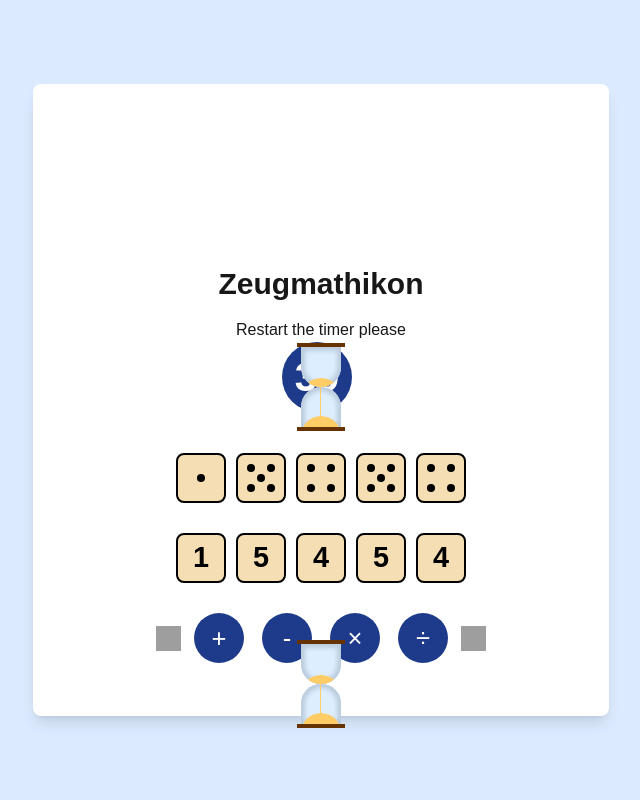
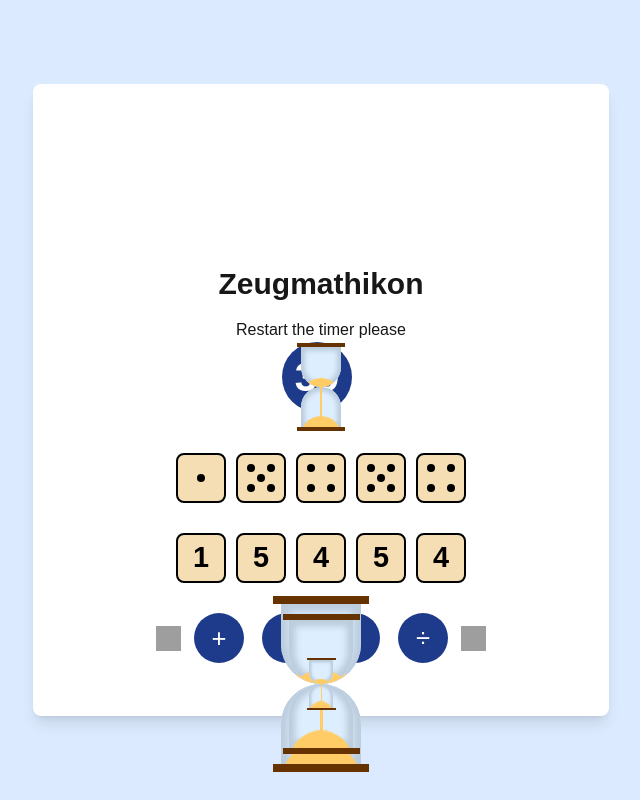
Before and after one commit to viebel/mao-game, a Next.js app: page / in a window 1280 px wide. Shown: the whole page, without its empty margins (319-959 px from the left). Built offline with nearby package versions, Linux system fonts and the light colour scheme; grey boxes are pictures that could not be loaded.

Commit message:
Control the size

```diff
--- a/src/app/globals.css
+++ b/src/app/globals.css
@@ -130,6 +130,7 @@ body {
   align-items: center;
   margin-bottom: 20px;
 }
+
 .hourglass {
   border-bottom: solid 1vmin #630;
   border-top: solid 1vmin #630;
@@ -155,6 +156,39 @@ body {
   margin: 0 auto; /* Center each section within hourglass */
 }
 
+
+.hourglass {
+  --size: 8vmin;           /* Base size for scaling */
+  --border-thickness: calc(0.1 * var(--size));
+  --margin-offset: calc(-0.6 * var(--size));
+  --shadow-size: calc(0.1 * var(--size));
+  --drip-width: calc(0.1 * var(--size));
+
+  border-bottom: solid var(--border-thickness) #630;
+  border-top: solid var(--border-thickness) #630;
+  left: 50%;
+  margin-left: var(--margin-offset);
+  margin-top: calc(-1.1 * var(--size));
+  padding: 0 calc(0.1 * var(--size));
+  position: absolute;
+  display: none;
+}
+
+.hourglass.active {
+  display: block;
+  animation: flip 10s ease-in-out;
+}
+
+.hourglass .top,
+.hourglass .bottom {
+  background-color: #def;
+  box-shadow: 0 0 var(--shadow-size) var(--shadow-size) #bcd inset;
+  height: var(--size);
+  overflow: hidden;
+  position: relative;
+  width: var(--size);
+}
+
 .hourglass .top {
   border-radius: 0 0 50% 50%;
 }
@@ -165,12 +199,12 @@ body {
   border-radius: 50%;
   content: "";
   display: block;
-  height: 10vmin;
+  height: var(--size);
+  left: 0;
   position: absolute;
-  left: 0;
   top: 0;
   transform: translateY(50%);
-  width: 10vmin;
+  width: var(--size);
 }
 
 .hourglass .top:after {
@@ -179,11 +213,11 @@ body {
   content: "";
   display: block;
   height: 100%;
+  left: 45%;
   position: absolute;
-  left: 45%;
   top: 0;
   transform: translateY(100%);
-  width: 10%;
+  width: var(--drip-width);
 }
 
 .hourglass .bottom {
@@ -196,12 +230,12 @@ body {
   border-radius: 50%;
   content: "";
   display: block;
-  height: 10vmin;
+  height: var(--size);
+  left: 0;
   position: absolute;
-  left: 0;
   top: 0;
   transform: translateY(100%);
-  width: 10vmin;
+  width: var(--size);
 }
 
 .hourglass .bottom:after {
@@ -210,10 +244,10 @@ body {
   content: "";
   display: block;
   height: 100%;
+  left: 45%;
   position: absolute;
-  left: 45%;
   top: 0;
-  width: 10%;
+  width: var(--drip-width);
 }
 
 @keyframes flip {
--- a/src/app/hourglass.jsx
+++ b/src/app/hourglass.jsx
@@ -1,6 +1,6 @@
 import { forwardRef, useEffect, useImperativeHandle, useRef } from 'react';
 
-const HourGlass = forwardRef(function HourGlass({ onEnd }, ref) {
+const HourGlass = forwardRef(function HourGlass({ onEnd, size }, ref) {
     const intervalRef = useRef(null);
     const myRef = useRef(null);
     const startTimer = () => {
@@ -27,10 +27,12 @@ const HourGlass = forwardRef(function HourGlass({ onEnd }, ref) {
 
     useEffect(() => {
         startTimer();
+        myRef.current.style.setProperty('--size', size + 'vmin');
+        myRef.current.classList.add('active');
     }, []);
 
     return (
-        <div ref={myRef} className="hourglass-small active">
+        <div ref={myRef} className="hourglass">
             <div className="top"></div>
             <div className="bottom"></div>
         </div>
--- a/src/app/page.jsx
+++ b/src/app/page.jsx
@@ -147,12 +147,12 @@ export default function Home() {
 
           <button onClick={restartTimer}>Restart the timer please</button>
           <div className="flex justify-center items-center gap-2 mb-4">
-          <div className="target-number" onClick={resetGame}>
-            {target}
-          </div>
-          <div className="hourglass-container">
-          <HourGlass ref={hourGlassRef} onEnd={onTimerEnd}></HourGlass>
-          </div>
+            <div className="target-number" onClick={resetGame}>
+              {target}
+            </div>
+            <div className="hourglass-container">
+              <HourGlass ref={hourGlassRef} onEnd={onTimerEnd} size={5}></HourGlass>
+            </div>
           </div>
           <div className="dice-container">
             {initialDice.map((value, index) => (
@@ -180,12 +180,12 @@ export default function Home() {
             />
           </div>
           <div className="row">
-            <HourGlass ref={hourGlassRef} onEnd={onTimerEnd}></HourGlass>
-            <HourGlass ref={hourGlassRef} onEnd={onTimerEnd}></HourGlass>
+            <HourGlass ref={hourGlassRef} onEnd={onTimerEnd} size={5}></HourGlass>
+            <HourGlass ref={hourGlassRef} onEnd={onTimerEnd} size={10}></HourGlass>
           </div>
           <div className="row">
-            <HourGlass ref={hourGlassRef} onEnd={onTimerEnd}></HourGlass>
-            <HourGlass ref={hourGlassRef} onEnd={onTimerEnd}></HourGlass>
+            <HourGlass ref={hourGlassRef} onEnd={onTimerEnd} size={8}></HourGlass>
+            <HourGlass ref={hourGlassRef} onEnd={onTimerEnd} size={3}></HourGlass>
           </div>
 
         </div>
```
